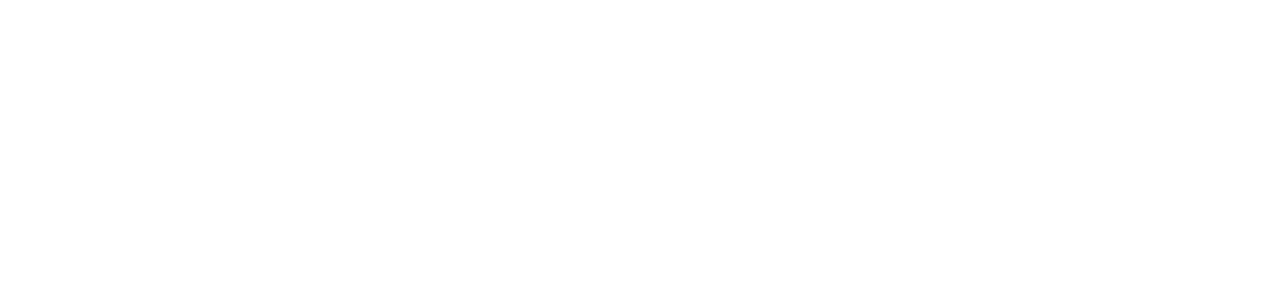
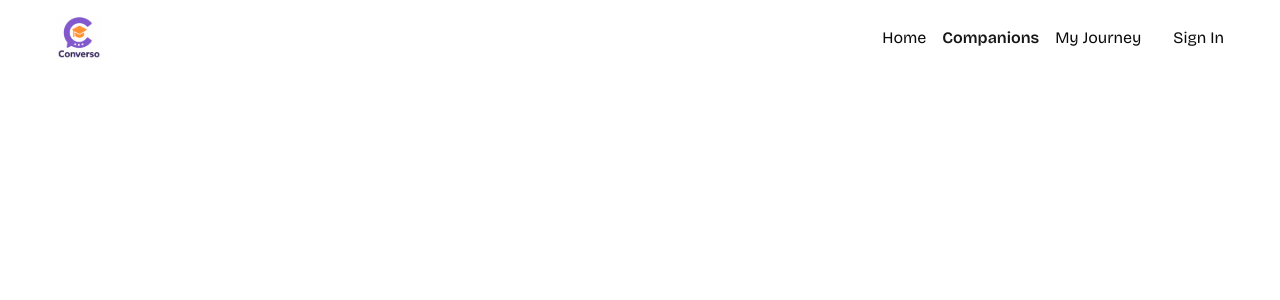
Before and after one commit to Nikolas-Vardeberg/saas-learning, a Next.js app: page /companions in a window 1280 px wide. Shown: the top 300 px of the page. Built offline with nearby package versions, Linux system fonts and the light colour scheme.

Commit message:
feat: navbar + navitems component

```diff
--- a/app/layout.tsx
+++ b/app/layout.tsx
@@ -2,6 +2,7 @@
 import { Bricolage_Grotesque, Geist, Geist_Mono } from "next/font/google";
 import "./globals.css";
 import { ClerkProvider } from "@clerk/nextjs";
+import Navbar from "@/components/navbar";
 
 const bricolage = Bricolage_Grotesque({
   variable: "--font-bricolage",
@@ -23,7 +24,8 @@
       <html lang="en">
         <body
           className={`${bricolage.variable} antialiased`}
-          >
+        >
+          <Navbar />
           {children}
         </body>
       </html>
--- a/app/sign-in/page.tsx
+++ b/app/sign-in/page.tsx
@@ -0,0 +1,7 @@
+export default function Page() {
+    return(
+        <div>
+
+        </div>
+    )
+}
--- /dev/null
+++ b/components/nav-items.tsx
@@ -0,0 +1,29 @@
+"use client"
+
+import { cn } from "@/lib/utils"
+import Link from "next/link"
+import { usePathname } from "next/navigation"
+
+const navItems = [
+    { label: "Home", href: "/" },
+    { label: "Companions", href: "/companions" },
+    { label: "My Journey", href: "/my-journey" },
+]
+
+export default function NavItems() {
+    const pathname = usePathname();
+
+    return(
+        <nav className="flex items-center gap-4">
+            {navItems.map(({ label, href }) => (
+                <Link
+                    href={href}
+                    key={label}
+                    className={cn(pathname === href && "text-primary font-semibold")}
+                >
+                    {label}
+                </Link>
+            ))}
+        </nav>
+    )
+}
--- /dev/null
+++ b/components/navbar.tsx
@@ -0,0 +1,24 @@
+import Image from "next/image";
+import Link from "next/link";
+import NavItems from "./nav-items";
+
+export default function Navbar() {
+    return(
+        <nav className="navbar">
+            <Link href="/">
+                <div className="flex items-center gap-2.5 cursor-pointer">
+                    <Image
+                        src="/images/logo.svg"
+                        alt="logo"
+                        width={46}
+                        height={44}
+                    />
+                </div>
+            </Link>
+            <div className="flex items-center gap-8">
+                <NavItems />
+                <p>Sign In</p>
+            </div>
+        </nav>
+    )
+}
```
